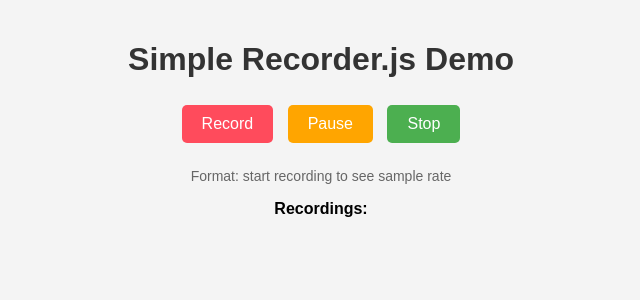
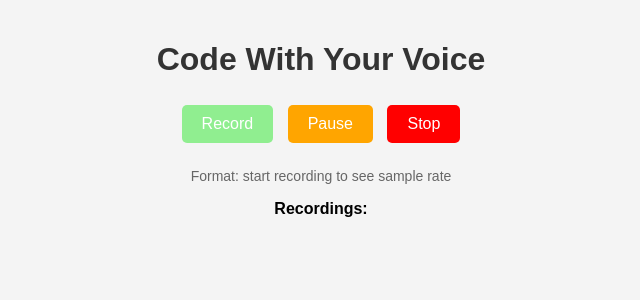
Before and after one commit to an301/voice-based-code-editor, a Flask app: page /audio_test in a window 1280 px wide. Shown: the top 300 px of the page, without its empty margins (319-959 px from the left). Run offline with Flask 3, Linux system fonts and the light colour scheme; some libraries are stand-ins or nearby versions.

Commit message:
Update audio_test.html

```diff
--- a/templates/audio_test.html
+++ b/templates/audio_test.html
@@ -28,13 +28,13 @@
             cursor: pointer;
         }
         #recordButton {
-            background-color: #ff4b5c;
+            background-color: #90EE90;
         }
         #pauseButton {
-            background-color: #ffa500;
+            background-color: #FFA500;
         }
         #stopButton {
-            background-color: #4caf50;
+            background-color: #FF0000;
         }
         #formats {
             margin: 10px 0;
@@ -70,7 +70,7 @@
     </style>
 </head>
 <body>
-    <h1>Simple Recorder.js Demo</h1>
+    <h1>Code With Your Voice</h1>
 
     <div id="controls">
         <button id="recordButton">Record</button>
```
